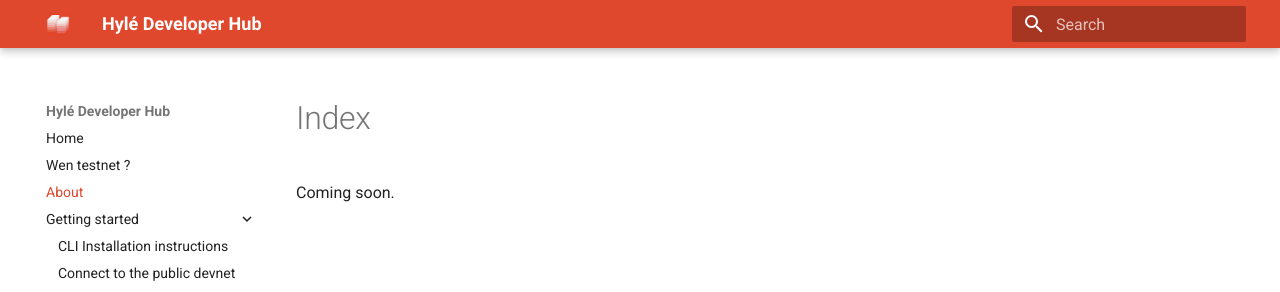
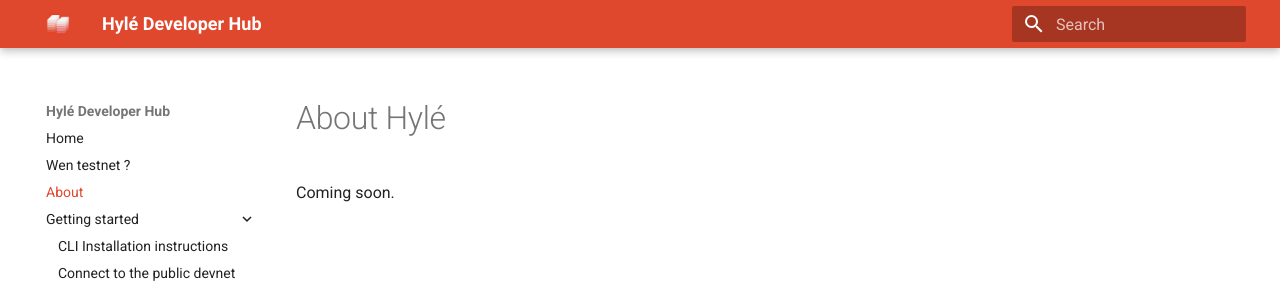
Before and after one commit to Hyle-org/devhub-hyle, an MkDocs documentation site: the page built from docs/about/index.md, in a window 1280 px wide. Shown: the top 292 px of the page. Built offline with MkDocs 1.6.1 and Material for MkDocs 9.7.7, drawn with Linux system fonts in a browser that asks for light colours.

```diff
--- a/docs/about/index.md
+++ b/docs/about/index.md
@@ -1 +1,3 @@
+# About Hylé
+
 Coming soon.
```
